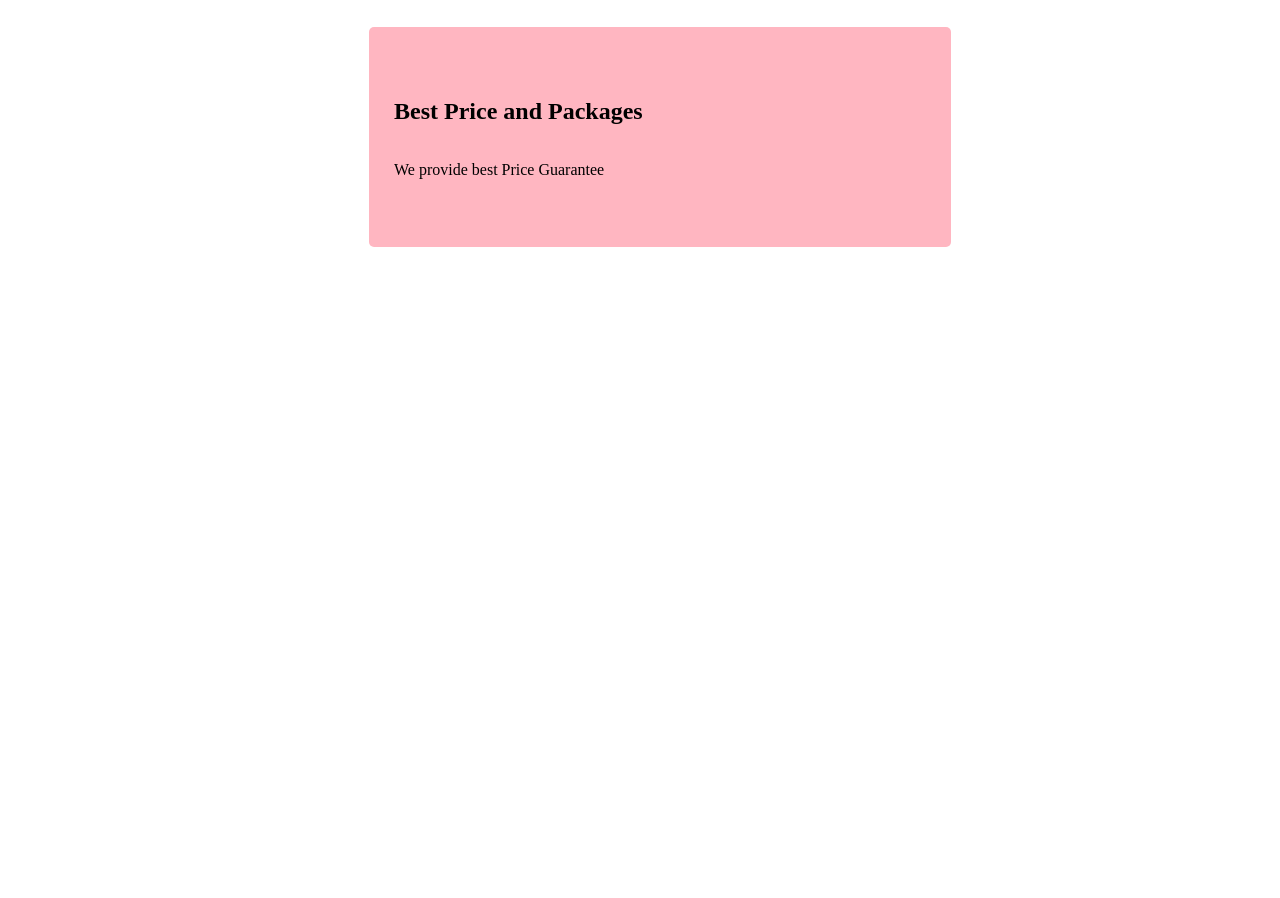
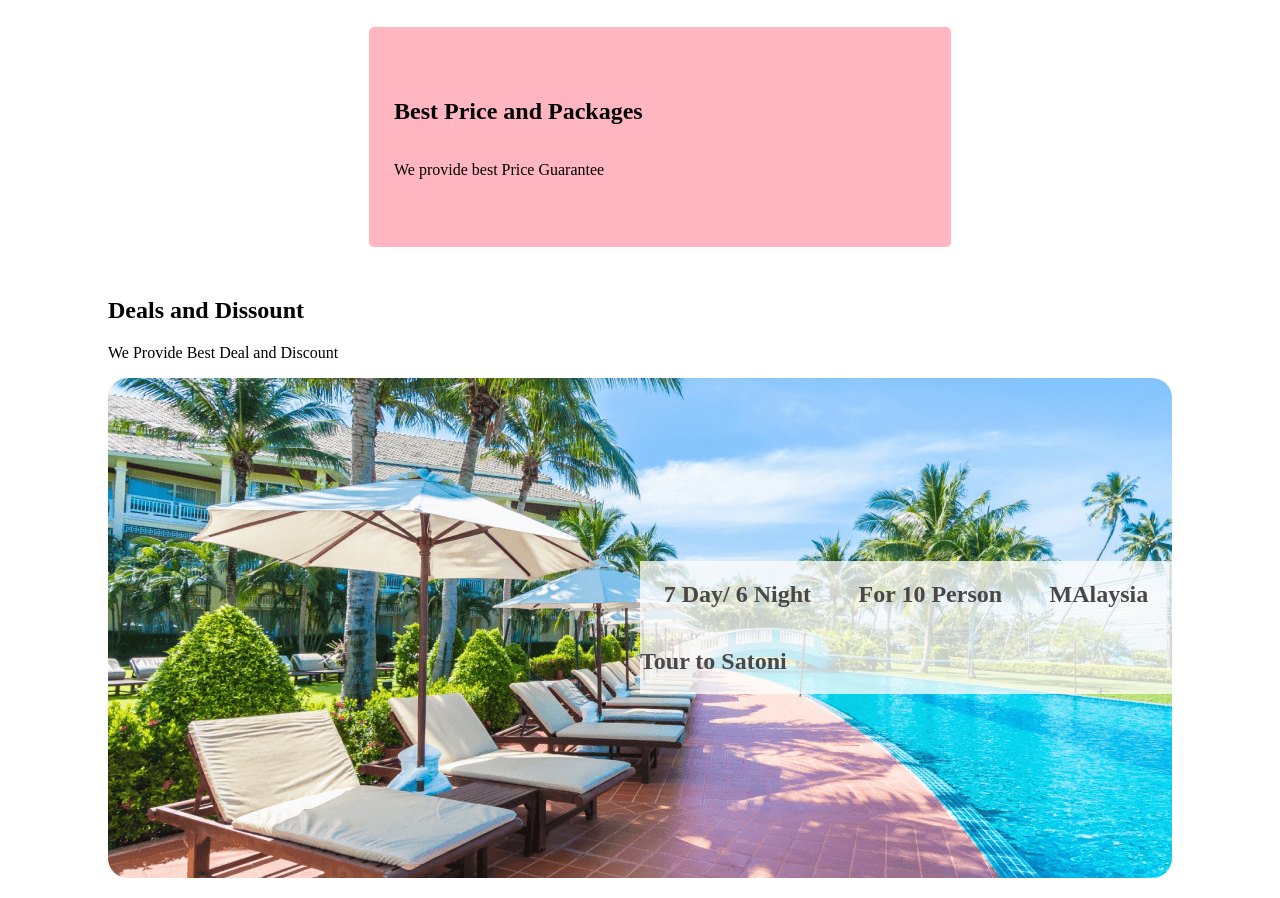
Before and after one commit to shakil-py/PA2webresposdive-, a plain HTML site: page index.html in a window 1280 px wide. Shown: the part 2363-3261 px from the top of the page. Before the commit the page ends 2660 px from the top, so only its background shows below. Drawn offline with Linux system fonts and the light colour scheme.

Commit message:
add deals and discount section

```diff
--- a/index.html
+++ b/index.html
@@ -98,6 +98,28 @@
                 </div>
             </div>
         </section>
+        <!-- Deals & Discount -->
+        <section>
+            <div class="dealanddiscount fullspace">
+                <div class="deal-info">
+                    <h1>Deals and Dissount</h1>
+                    <p>We Provide Best Deal and Discount</p>
+                </div>
+                <div class="dealbaner">
+                    <div class="satoni-package">
+                        <div class="package-details">
+                            <h1>7 Day/ 6 Night</h1>
+                            <h1>For 10 Person</h1>
+                            <h1>MAlaysia</h1>
+                        </div>
+                        <h1>Tour to Satoni</h1>
+
+
+                    </div>
+                </div>
+
+            </div>
+        </section>
     </main>
 
 
--- a/style/responsive.css
+++ b/style/responsive.css
@@ -74,5 +74,14 @@
     #img2{
         width: 100%;
     }
+    .choose-row{
+        flex-direction: column;
+
+    }
+    .service1,.service2,.service3{
+        width: 100%;
+        margin: 5px 10px;
+        justify-content: center;
+    }
 
 }
--- a/style/style.css
+++ b/style/style.css
@@ -30,19 +30,12 @@
 }
 
 .banersection {
-
     display: flex;
-
     flex-direction: column;
-
     justify-content: center;
-
     align-items: center;
-
     text-align: center;
-
     padding: 100px;
-
     color: white;
 }
 
@@ -205,3 +198,30 @@
 .service3 {
     background-color: lightpink;
 }
+
+.dealbaner {
+    background-image: url('../img/Group\ 39.png');
+    width: 100%;
+    height: 500px;
+    border-radius: 20px;
+}
+
+/* Deals and Discount */
+.satoni-package {
+    color: rgb(73, 71, 71);
+    background-color: rgba(255, 254, 252, 0.766);
+    width: 50%;
+    text-align: left;
+
+}
+
+.package-details {
+    display: flex;
+    justify-content: space-around;
+}
+
+.dealbaner {
+    display: flex;
+    align-items: center;
+    justify-content: right;
+}
```
